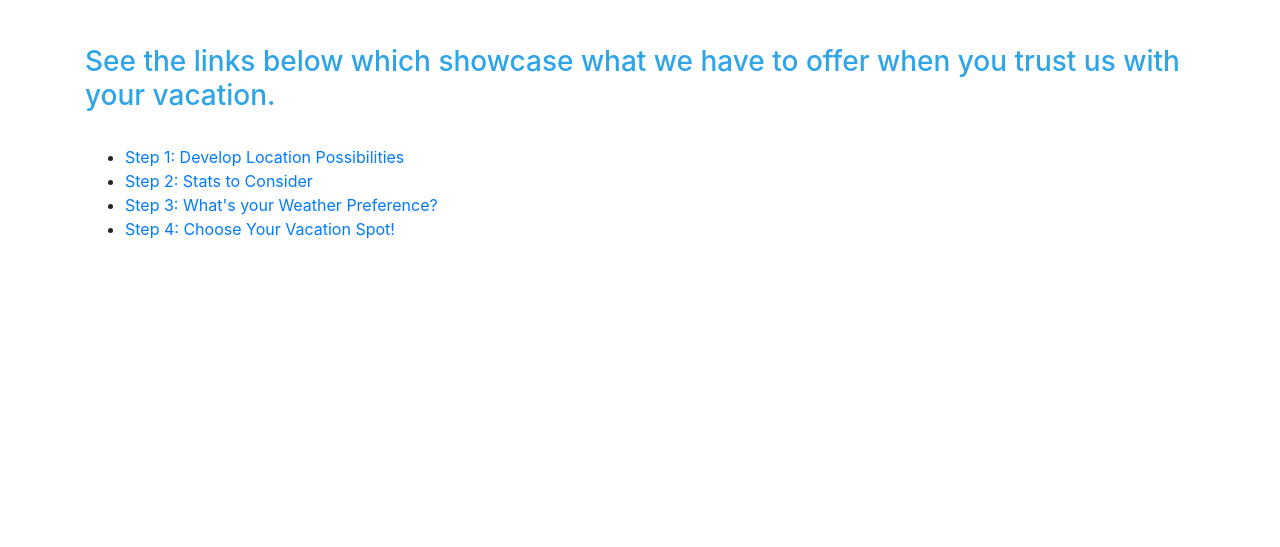
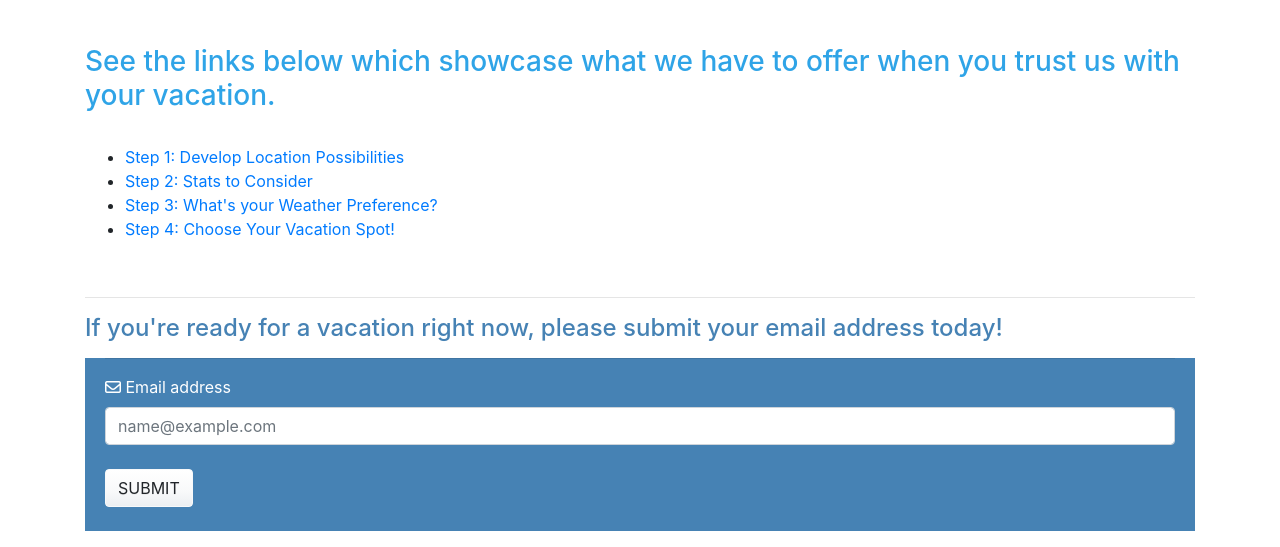
Before and after one commit to JKx2020/Web-Design-Challenge, a plain HTML site: page index.html in a window 1280 px wide. Shown: the part 822-1369 px from the top of the page. Before the commit the page ends 1079 px from the top, so only its background shows below. Drawn offline with nearby package versions, Linux system fonts and the light colour scheme.

Commit message:
nav drop down

```diff
--- a/index.html
+++ b/index.html
@@ -12,6 +12,7 @@
 
     <!-- Bootstrap CDN-->
     <link rel="stylesheet" href="https://stackpath.bootstrapcdn.com/bootstrap/4.4.1/css/bootstrap.min.css" integrity="sha384-Vkoo8x4CGsO3+Hhxv8T/Q5PaXtkKtu6ug5TOeNV6gBiFeWPGFN9MuhOf23Q9Ifjh" crossorigin="anonymous">
+
 
     <!-- Font Awesome-->
     <script src="https://kit.fontawesome.com/835da98689.js" crossorigin="anonymous"></script>
@@ -31,7 +32,7 @@
             <!-- add title to the left on the bar -->
             <a class="navbar-brand" href="#"><i class="fas fa-globe-americas"></i> You Need a Vacation</a>
 
-            <!--drop down button-->
+            <!--drop down toggle button-->
             <button class="navbar-toggler" type="button" data-toggle="collapse" data-target="#navbarSupportedContent" aria-controls="navbarSupportedContent" aria-expanded="false" aria-label="Toggle navigation">
               <span class="navbar-toggler-icon"></span>
             </button>
@@ -52,7 +53,7 @@
 
                  <!--add nav bar drop-down -->
 
-                <li class="nav-item dropdown show navbar-right">
+                <li class="nav-item dropdown show right">
                   <a class="nav-link dropdown-toggle navbar-right" href="#" id="navbarDropdownMenuLink" role="button" data-toggle="dropdown" aria-haspopup="true" aria-expanded="false">Vacation Planning<span class="caret"></span></a>
 
                   <div class="dropdown-menu navbar-right" aria-labelledby="navbarDropdownMenuLink">
@@ -101,7 +102,29 @@
               <li><a href = "http://127.0.0.1:5500/fig4.html" target="_blank">Step 4: Choose Your Vacation Spot!</a></li>
           </ul>
 
+          <br>
+          <hr>
+          <h4>If you're ready for a vacation right now, please submit your email address today!</h4>
+
+          <form>
+            <hr>
+
+            <div class="form-group">
+              <label for="exampleFormControlInput1"><i class="far fa-envelope"></i> Email address</label>
+              <input type="email" class="form-control" id="exampleFormControlInput1" placeholder="name@example.com">
+
+              <br>
+
+              <button type="button" class="btn btn-light">SUBMIT</button>
+              <br>
+              <br>
+            </div>
+
       </div>
 
+      <!-- javascript -->
+      <script src="https://code.jquery.com/jquery-3.4.1.slim.min.js" integrity="sha384-J6qa4849blE2+poT4WnyKhv5vZF5SrPo0iEjwBvKU7imGFAV0wwj1yYfoRSJoZ+n" crossorigin="anonymous"></script>
+      <script src="https://cdn.jsdelivr.net/npm/popper.js@1.16.0/dist/umd/popper.min.js" integrity="sha384-Q6E9RHvbIyZFJoft+2mJbHaEWldlvI9IOYy5n3zV9zzTtmI3UksdQRVvoxMfooAo" crossorigin="anonymous"></script>
+      <script src="https://stackpath.bootstrapcdn.com/bootstrap/4.4.1/js/bootstrap.min.js" integrity="sha384-wfSDF2E50Y2D1uUdj0O3uMBJnjuUD4Ih7YwaYd1iqfktj0Uod8GCExl3Og8ifwB6" crossorigin="anonymous"></script>
       </body>
       </html>
--- a/style.css
+++ b/style.css
@@ -23,3 +23,15 @@ body {
     margin-left: auto;
     margin-right: auto;
   }
+
+  form  {
+      background-color: steelblue;
+      color: white;
+      padding-left: 20px;
+      padding-right: 20px;
+  }
+
+  h4{
+      color: steelblue;
+      size: sml;
+  }
```
Also changed, not shown: compares.html (+1 -0 lines), fig3.html (+2 -2 lines).
